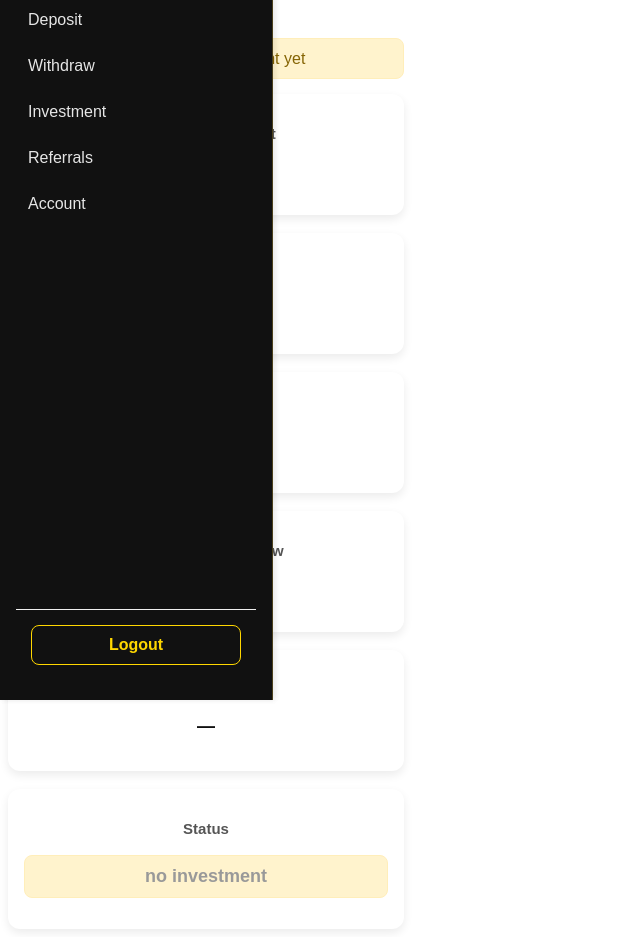
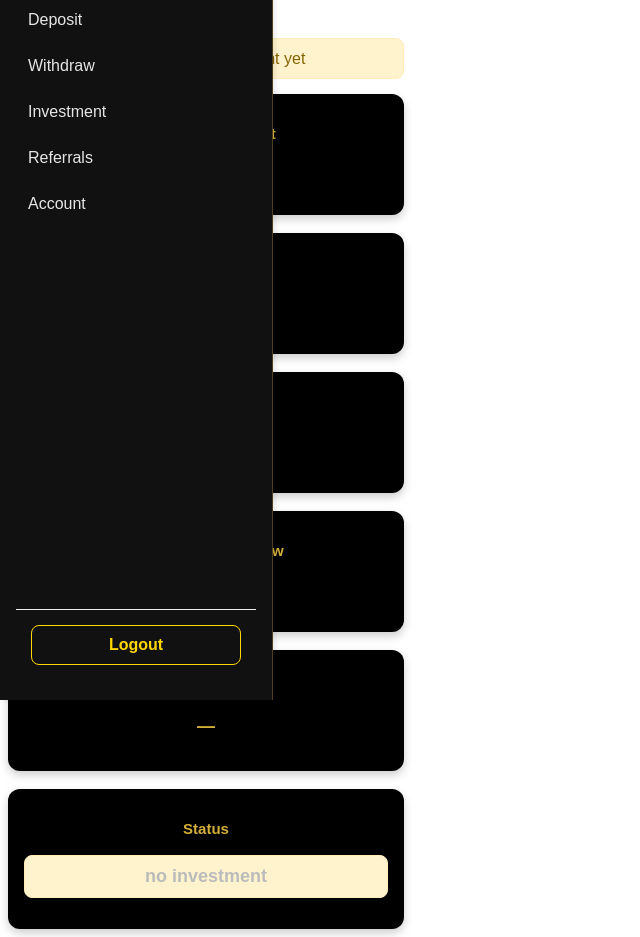
Before and after one commit to YBspotted20045/Grow-rich-investinm, a React (Vite) app: page /dashboard in a window 1280 px wide. Shown: the part 140-1077 px from the top of the page, without its empty margins (0-640 px from the left). Built offline with nearby package versions, Linux system fonts and the light colour scheme; no server answers; sample sign-in values are in the browser's storage.

Commit message:
Update Dashboard.css

```diff
--- a/src/pages/Dashboard.css
+++ b/src/pages/Dashboard.css
@@ -97,7 +97,7 @@
   margin-bottom: 15px;
 }
 
-/* Cards */
+/* Cards (black background with gold text) */
 .cards-grid {
   display: grid;
   grid-template-columns: repeat(auto-fit, minmax(220px, 1fr));
@@ -105,35 +105,36 @@
 }
 
 .info-card {
-  background: #fff;
+  background: #000;             /* black */
   border-radius: 12px;
   padding: 16px;
-  box-shadow: 0 4px 10px rgba(0,0,0,0.08);
+  box-shadow: 0 4px 10px rgba(0,0,0,0.2);
   text-align: center;
   z-index: 1;
   transition: transform 0.2s ease, box-shadow 0.2s ease;
+  color: #d4af37;              /* gold text */
 }
 
 .info-card:hover {
   transform: translateY(-3px);
-  box-shadow: 0 6px 14px rgba(0,0,0,0.12);
+  box-shadow: 0 6px 14px rgba(0,0,0,0.3);
 }
 
 .info-card h3 {
   font-size: 15px;
-  color: #555;
+  color: #d4af37;              /* gold */
   margin-bottom: 6px;
 }
 
 .info-card p {
   font-size: 18px;
   font-weight: bold;
-  color: #111;
+  color: #d4af37;              /* gold */
 }
 
-/* Status colors */
+/* Status card colors */
 .status-card p.active {
-  color: green;
+  color: limegreen;
 }
 .status-card p.pending {
   color: orange;
@@ -142,7 +143,7 @@
   color: #d4af37;
 }
 .status-card p.no-investment {
-  color: #999;
+  color: #bbb;
 }
 
 /* Mobile */
```
